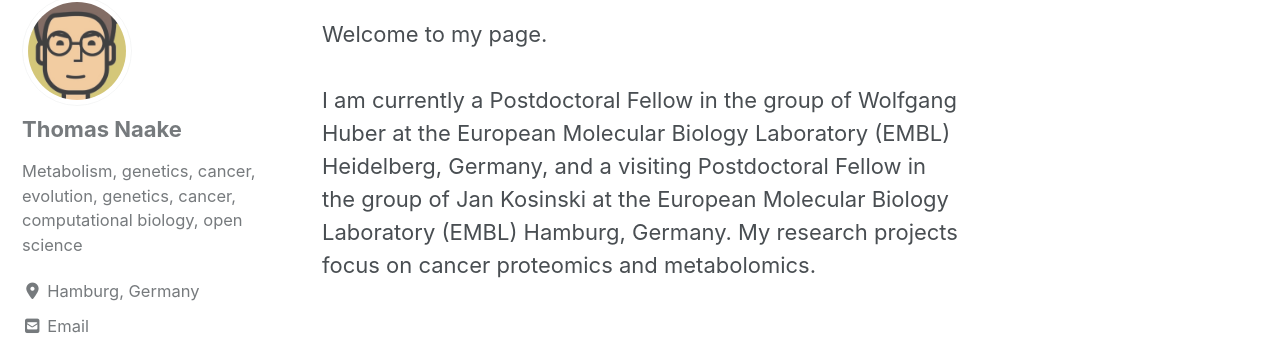
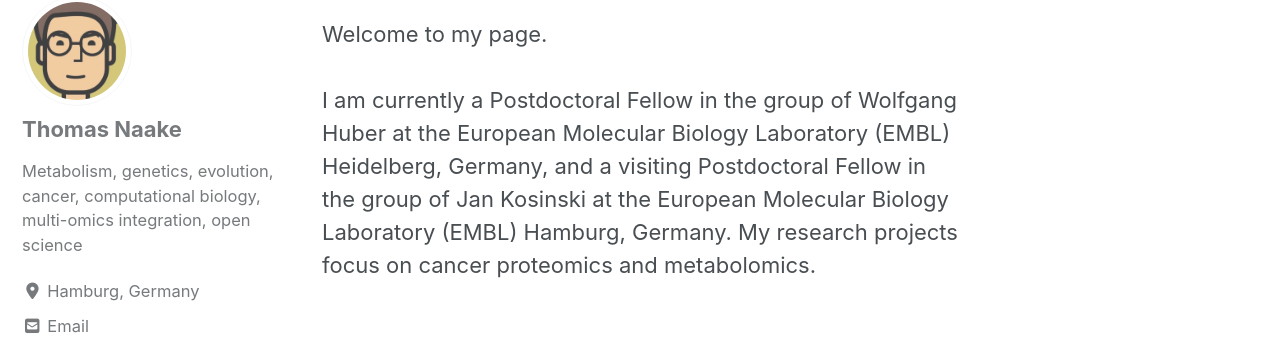
Before and after one commit to tnaake/tnaake.github.io, a Jekyll site: the page built from index.html, in a window 1280 px wide. Shown: the part 115-468 px from the top of the page. Built offline with Jekyll 4.4.1, drawn with Linux system fonts in a browser that asks for light colours; cached includes are drawn as plain includes; nearby versions of some CDN libraries; the list of posts is cut into pages by our own code.

Commit message:
update bio

```diff
--- a/_config.yml
+++ b/_config.yml
@@ -109,7 +109,7 @@ social:
 author:
   name             : "Thomas Naake"
   avatar           : /images/portrait_cartoon.jpg # path of avatar image, e.g. "/assets/images/bio-photo.jpg"
-  bio              : "Metabolism, genetics, cancer, evolution, genetics, cancer, computational biology, open science"
+  bio              : "Metabolism, genetics, evolution, cancer, computational biology, multi-omics integration, open science"
   location         : "Hamburg, Germany"
   email            :
   links:
```
